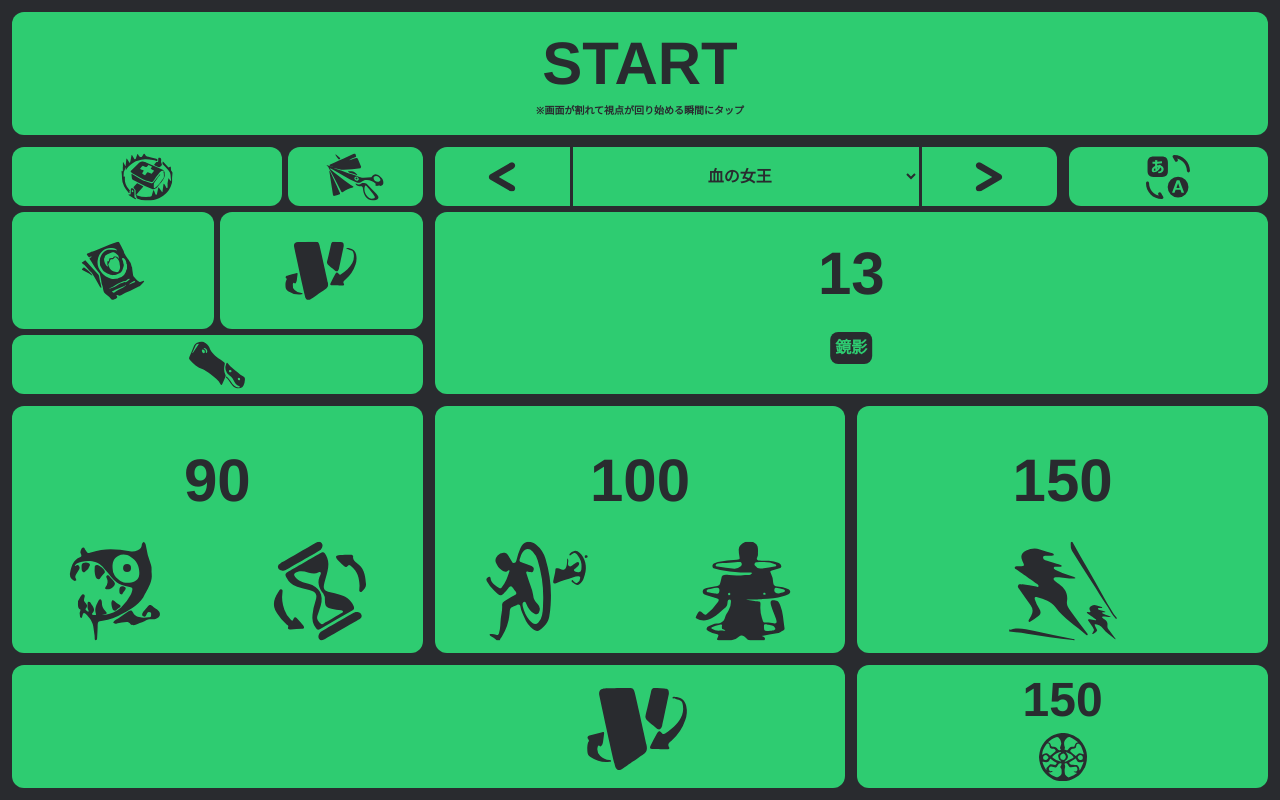
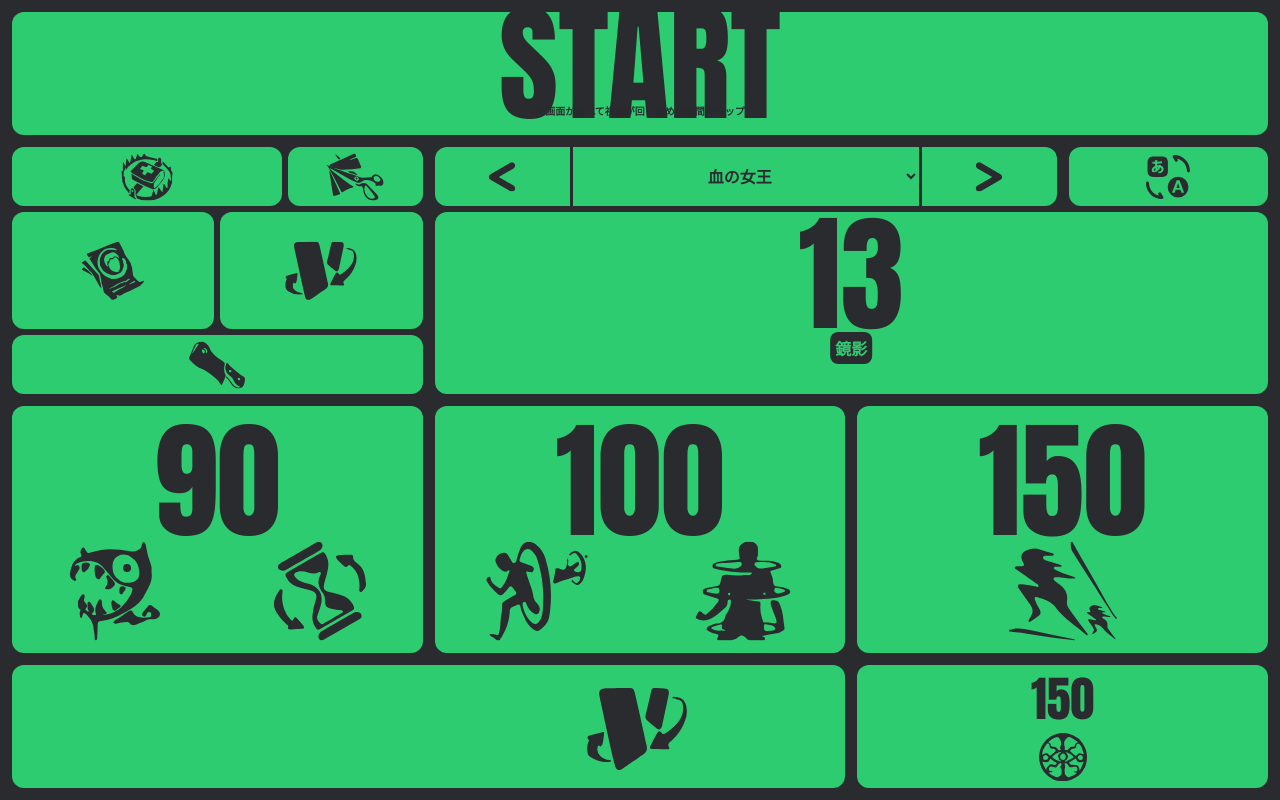
Before and after one commit to koniooo/konio, a Next.js app: page /survival-tool in a window 1280 px wide. Built offline with nearby package versions, Linux system fonts and the light colour scheme.

Commit message:
test Impact

```diff
--- a/src/survival-tool/components/Main.module.scss
+++ b/src/survival-tool/components/Main.module.scss
@@ -31,8 +31,10 @@
   --insolenceValueFontSize: calc(var(--vh, 1vh) * 3);
   --fourthRowFontSize: 6vh;
   --fourthRowFontSize: calc(var(--vh, 1vh) * 6);
-  --traitFontSize: 7.5vh;
-  --traitFontSize: calc(var(--vh, 1vh) * 7.5);
+  // --traitFontSize: 7.5vh;
+  // --traitFontSize: calc(var(--vh, 1vh) * 15);
+
+  --traitFontSize: 16vmin;
 
   padding: var(--padding);
   background-color: var(--myGray);
@@ -43,10 +45,10 @@
   height: calc(var(--vh, 1vh) * 100);
   width: 100vw;
   text-align: center;
-
   * {
     color: var(--myGray);
     font-weight: 900;
+    font-family: "Impact", sans-serif;
   }
 
   button {
```
